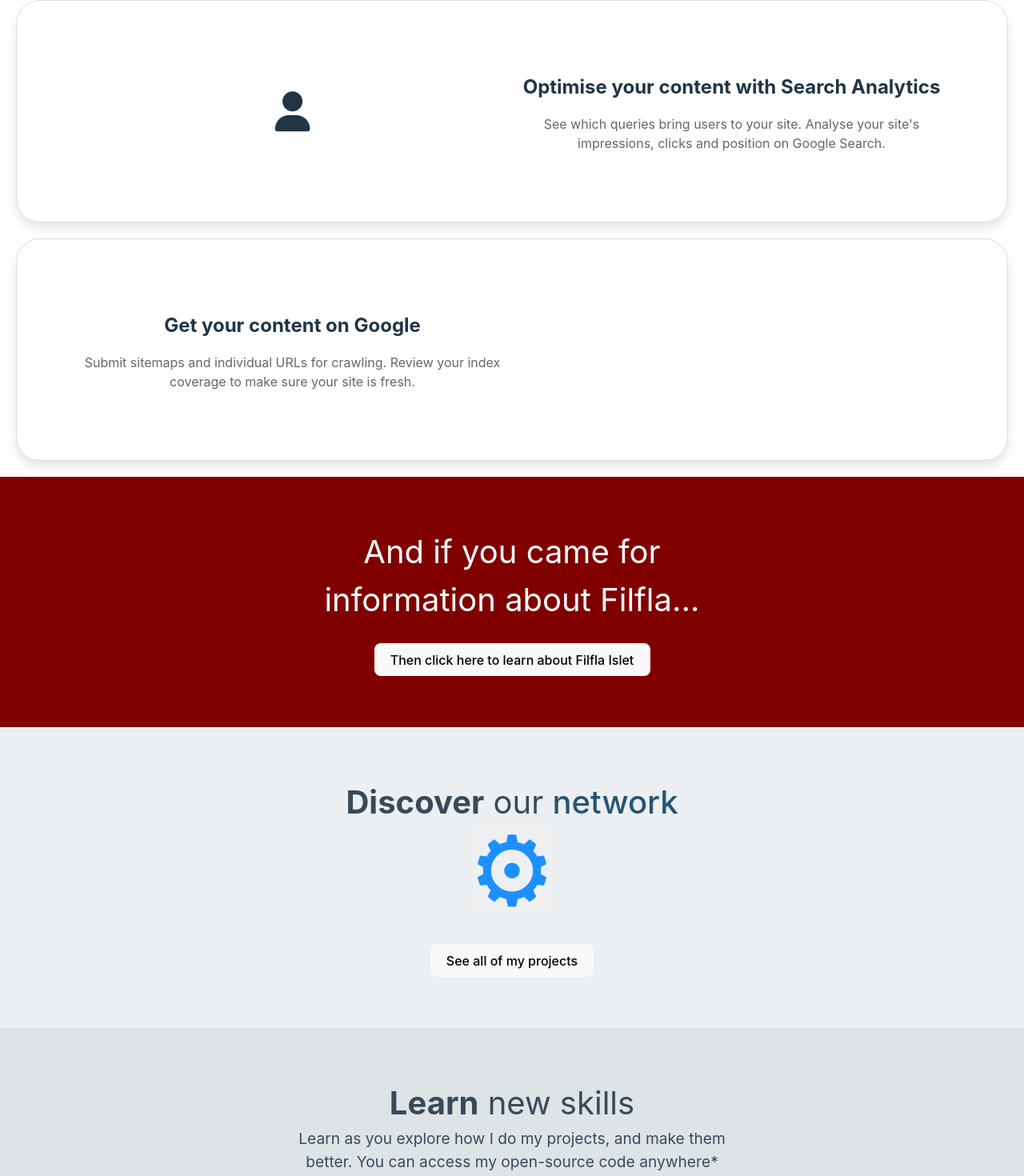
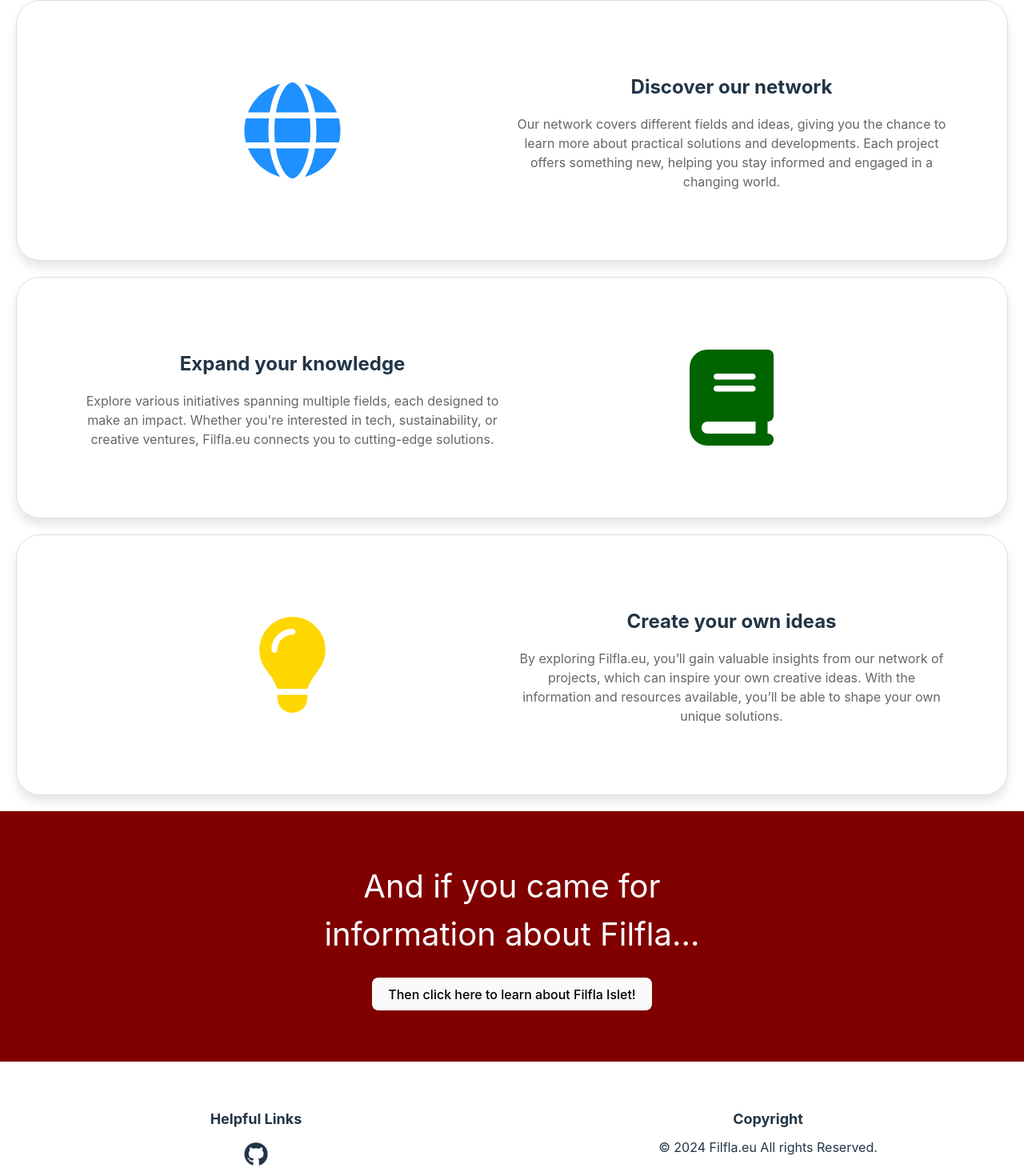
Before and after one commit to Arce-Mdina/apex-app, a React (Vite) app: page / in a window 1280 px wide. Shown: the part 676-2146 px from the top of the page at 80% size. Built offline with nearby package versions, Linux system fonts and the light colour scheme; a web font is replaced by a local one.

Commit message:
Gave web a new face

```diff
--- a/src/App.css
+++ b/src/App.css
@@ -9,6 +9,14 @@
   margin: 0 auto;
   /* padding: 2rem; */
   text-align: center;
+}
+
+.foot-link {
+  cursor: pointer;
+}
+
+.foot-link:hover {
+  color:orange;
 }
 
 .hero-icon {
--- a/src/components/Foot.jsx
+++ b/src/components/Foot.jsx
@@ -2,22 +2,25 @@ import React from 'react';
 
 const Footer = () => {
   return (
+    <>
       <footer style={styles.footer}>
         <div style={styles.column}>
-        <h3 style={styles.heading}>Source Code</h3>
+          <h3 style={styles.heading}>Helpful Links</h3>
           <p>
-          <a
+            <i
+              className="fa-brands fa-github foot-link"
               href="https://github.com/Arce-Mdina/apex-app"
-            target="_blank"
-            rel="noopener noreferrer"
-            style={styles.link}
-          >
-            GitHub Repository
-            (Last updated: 12th October 2024)
-          </a>
+              style={{ fontSize: 30 }}
+            />
           </p>
         </div>
+        <div style={styles.column}>
+          <h3 style={styles.heading}>Copyright</h3>
+          © 2024 Filfla.eu All rights Reserved.
+        </div>
       </footer>
+
+    </>
   );
 }
 
--- a/src/components/HeroLeft.jsx
+++ b/src/components/HeroLeft.jsx
@@ -1,4 +1,4 @@
-const HeroLeft = ({ icon, title, text, fontSize }) => {
+const HeroLeft = ({ icon, title, text, fontSize, svg, color }) => {
     return (
       <div className="card card-grid-double">
         <div className="content">
@@ -7,7 +7,8 @@ const HeroLeft = ({ icon, title, text, fontSize }) => {
         </div>
 
         <div className="hero-icon">
-          <i style={{ fontSize }} className={icon}/> {/* Replace img with an Icon */}
+          <i style={{ fontSize, color }} className={icon}/> {/* Replace img with an Icon */}
+          {svg}
         </div>
       </div>
     );
--- a/src/components/HeroRight.jsx
+++ b/src/components/HeroRight.jsx
@@ -1,8 +1,9 @@
-const HeroRight = ({ icon, title, text, fontSize }) => {
+const HeroRight = ({ icon, title, text, fontSize, svg, color }) => {
   return (
     <div className="card card-grid-double">
       <div className="hero-icon">
-        <i style={{ fontSize }} className={icon}/> {/* Replace img with an Icon */}
+        <i style={{ fontSize, color }} className={icon}/> {/* Replace img with an Icon */}
+        {svg}
       </div>
 
       <div className="content">
--- a/src/sections/Islet.jsx
+++ b/src/sections/Islet.jsx
@@ -44,28 +44,28 @@ const Islet = () => {
 
   return (
     <div>
-        <h1 className='project-heading'>The Silent City</h1>
+        <h1 className='project-heading'>Filfla Islet</h1>
         <div>
             <BgCard
-                image="https://live.staticflickr.com/3163/3089465155_a01643860b_b.jpg"
+                image="https://upload.wikimedia.org/wikipedia/commons/6/65/Filfla_Island.jpg"
                 heading="What is Filfla?"
                 func={openBackgroundOverlay}
             />
 
             <BgCard
-                image={loc}
+                image=""
                 heading="Where is Filfla?"
                 func={openLocationOverlay}
             />
 
             <BgCard
-                image='https://images.pexels.com/photos/7681934/pexels-photo-7681934.jpeg'
+                image=''
                 heading="History of Filfla"
                 func={openUsageOverlay}
             />
 
             <BgCard
-                image='https://live.staticflickr.com/7756/27063138613_1c6d0b28b9_b.jpg'
+                image=''
                 heading="How can I get to Filfla?"
                 func={() => open('https://kmmaltairlines.com/en', '_blank')}
             />
--- a/src/sections/Landing.jsx
+++ b/src/sections/Landing.jsx
@@ -1,5 +1,5 @@
 import React, { useRef, useState } from 'react'
-import Logo from '../../public/logo.webp'
+import Logo from '../assets/logo.webp'
 
 import HeroRight from '../components/HeroRight';
 import HeroLeft from '../components/HeroLeft';
@@ -18,6 +18,7 @@ import Padding from '../components/Padding'
 import Overlay from '../components/Overlay'
 
 const Landing = () => {
+
 
   const navigate = useNavigate();
 
@@ -39,6 +40,42 @@ const Landing = () => {
     setDomainOverlay(false);
   }
 
+  const svgs = {
+    networkSVG: (
+      <>
+        <svg
+          xmlns="http://www.w3.org/2000/svg"
+          width="400"
+          height="400"
+          viewBox="0 0 400 400"
+        >
+
+          <line x1="200" y1="200" x2="100" y2="100" stroke="black" strokeWidth="2" />
+          <line x1="200" y1="200" x2="300" y2="100" stroke="black" strokeWidth="2" />
+          <line x1="200" y1="200" x2="100" y2="300" stroke="black" strokeWidth="2" />
+          <line x1="200" y1="200" x2="300" y2="300" stroke="black" strokeWidth="2" />
+          <line x1="200" y1="200" x2="200" y2="75" stroke="black" strokeWidth="2" />
+          <line x1="200" y1="200" x2="200" y2="325" stroke="black" strokeWidth="2" />
+          <line x1="200" y1="200" x2="75" y2="200" stroke="black" strokeWidth="2" />
+          <line x1="200" y1="200" x2="325" y2="200" stroke="black" strokeWidth="2" />
+          <circle cx="200" cy="200" r="50" fill="#ffcc00" />
+
+          <circle cx="100" cy="100" r="20" fill="#ff6666" />
+          <circle cx="300" cy="100" r="20" fill="#66ff66" />
+          <circle cx="100" cy="300" r="20" fill="#6666ff" />
+          <circle cx="300" cy="300" r="20" fill="#ff66ff" />
+          <circle cx="200" cy="75" r="20" fill="#66ffff" />
+          <circle cx="200" cy="325" r="20" fill="#ff9933" />
+          <circle cx="75" cy="200" r="20" fill="#99ccff" />
+          <circle cx="325" cy="200" r="20" fill="#ffcc99" />
+
+
+        </svg>
+      </>
+    ),
+    SVG:(<></>),
+  }
+
   return (
     <>
 
@@ -46,8 +83,10 @@ const Landing = () => {
 
       <div className="header">
         <img src={Logo} className="logo-img"/>
-        <h1>Welcome to <span style={{ color: "brown" }}>Filfla.eu</span>!</h1>
-        <h2 style={{ fontWeight: "normal", paddingBottom: "15px", fontFamily: "EB Garamond" }}>Start your journey with us today!</h2>
+        <h1>Welcome to <span style={{ color: "brown",  }}>Filfla.eu</span>!</h1>
+        {/* <h2 style={{ fontWeight: "normal", paddingBottom: "15px", fontFamily: "EB Garamond", color:"gray" }}>Explore our matrix of innnovative projects all crafted from the heart of Europe.</h2>         */}
+        <h2 style={{ fontWeight: "normal", paddingBottom: "15px", fontFamily: "EB Garamond", color:"gray" }}>Explore the place where our creative imaginations becomes reality.</h2>
+        {/* <h2 style={{ fontWeight: "normal", paddingBottom: "15px", fontFamily: "EB Garamond", color:"gray" }}>Filfla.eu - where innovation meets collaboration.</h2> */}
         <div className="title-btns">
           <button className="link-btn link-1" onClick={scrollToExplanation}>Learn more</button>
           <button className="link-btn link-2" onClick={openDomainOverlay}>Why Filfla?</button>
@@ -55,16 +94,50 @@ const Landing = () => {
         </div>
       </div>
 
+
+      <div ref={explanationRef}></div>
+
+
       <HeroRight
-        icon="fa-solid fa-user"
-        fontSize={50}
-        title="Optimise your content with Search Analytics"
-        text="See which queries bring users to your site. Analyse your site's impressions, clicks and position on Google Search."
+        icon="fa-solid fa-globe"
+        color="dodgerblue"
+        fontSize={120}
+        title="Discover our network"
+        text={
+          <>
+            Our network covers different fields and ideas, giving you the chance to learn
+            more about practical solutions and developments. Each project offers something new,
+            helping you stay informed and engaged in a changing world.
+          </>
+        }
+
       />
       <HeroLeft
-        title="Get your content on Google"
-        fontSize={50}
-        text="Submit sitemaps and individual URLs for crawling. Review your index coverage to make sure your site is fresh."
+        icon="fa-solid fa-book"
+        color="darkgreen"
+        title="Expand your knowledge"
+        fontSize={120}
+        text={
+          <>
+            Explore various initiatives
+            spanning multiple fields, each designed to make an impact.
+            Whether you're interested in tech, sustainability, or creative ventures,
+            Filfla.eu connects you to cutting-edge solutions.
+          </>
+        }
+      />
+      <HeroRight
+        icon="fa-solid fa-lightbulb"
+        color="gold"
+        fontSize={120}
+        title="Create your own ideas"
+        text={
+          <>
+            By exploring Filfla.eu, you’ll gain valuable insights from our network of projects,
+            which can inspire your own creative ideas. With the information and resources available,
+            you’ll be able to shape your own unique solutions.
+          </>
+        }
       />
 
       <Overlay
@@ -91,63 +164,14 @@ const Landing = () => {
         footer={
           <>
             <br></br>
-            <button className="island-btn" onClick={() => navigate('/filfla')}>Then click here to learn about Filfla Islet</button>
+            <button className="island-btn" onClick={() => navigate('/filfla')}>Then click here to learn about Filfla Islet!</button>
           </>
         }
       />
 
-      <div ref={explanationRef}>
-
-        <Section
-          fontSize="2.5em"
-          color="#374a5aff"
-          title="Discover"
-          titleTwo={<>our <span style={{ color: "#265573ff", fontWeight: "500" }}>network</span></>}
-          backgroundColor="#ECEFF1"
-          content={
-            <div>
-              {/* <span style={{ fontSize: "150px", lineHeight: "0.8", color: "dodgerblue", display: "inline-block", overflow: "hidden", }}>
-                &#9881;
-              </span> */}
-              <img src={net} style={{ width: "100px" }}/>
-              <Padding padding="3px"/>
-              {/* <div>
-                All of my projects will be displayed here so you can take inspiration and build your own!
-                Not all of them are about programming so anyone is welcome!
-              </div> */}
-            </div>
-          }
-          footer={(<><br></br><button className='project-btn' onClick={() => navigate('/network')}>See all of my projects</button></>)}
-        />
 
 
-        {/* <h2>How a site is produced (by the developer)</h2>
-        <div style={{ padding: "17px" }}></div>
-        <div className="card-grid-double">
-          <Card heading="Step 1 - Idea" desc="It all starts with an inspiration, or idea that makes its way to the developer's mind. The first match that is lit in box of matches. This can range from anything, like a doodle, schoolwork, or out of boredom." classes="orange-red"/>
-          <Card heading="Step 2 - Design" desc="The idea formulates to a plan, where a very brief design and logic of a website starts to form. This step could also include searching for similar sites to use as a reference. " classes="reddish-brown"/>
-          <Card heading="Step 3 - Code" desc="Once a reference and design is completed, a website structure will be constructed. The most common language used in these projects are React.js. This step is the longest step of all of them and therefore requries more attention and resources." classes="blueish"/>
-          <Card heading="Step 4 - Deploy" desc="A website has been built, tested, will be deployed onto GitHub, where using Cloudflare or other DNS sites, it is paired with a domain name and published online for the public's eyes. This is the time where a project will most likely show up here and marked as done." classes="green"/>
-        </div> */}
-      </div>
 
-      <Section
-        fontSize="2.5em"
-        color="#374a5aff"
-        title="Learn"
-        titleTwo="new skills"
-        backgroundColor="#DEE3E6"
-        content={<>Learn as you explore how I do my projects, and make them better. You can access my open-source code anywhere* and use them as reference. <br /> <br /><div style={{ fontSize: '0.7em' }}>*as long as the network you are on is not blocking the platform.</div></>}
-      />
-
-      <Section
-        fontSize="2.5em"
-        color="#374a5aff"
-        title="Explore"
-        titleTwo="your ideas"
-        backgroundColor="#CCD4D9"
-        content="By using my sites or other sites as a reference, your ideas will expand and you can create something wonderful! "
-      />
 
 
 
```
Also changed, not shown: src/sections/Archive.jsx (added, +52 -0 lines), src/sections/Sources.jsx (+5 -5 lines), src/assets/logo.webp (added), 1 other file (tests, documents, lock files or other folders). Lines whose indentation alone changed are shown as unchanged.
